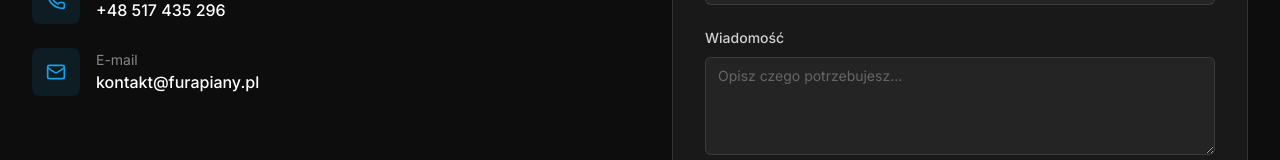
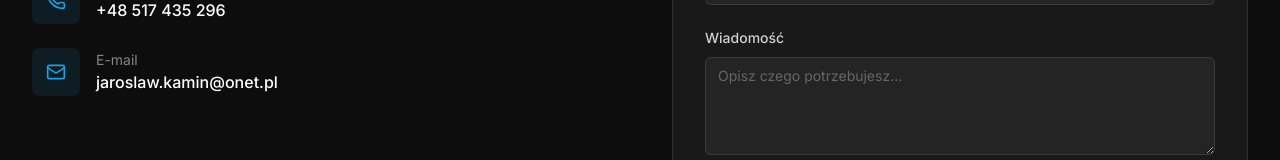
Before and after one commit to zlachtara/FuraPiany, a Next.js app: page / in a window 1280 px wide. Shown: the part 5401-5561 px from the top of the page. Built offline with nearby package versions, Linux system fonts and the light colour scheme.

Commit message:
my changes

```diff
--- a/components/contact.tsx
+++ b/components/contact.tsx
@@ -34,7 +34,7 @@ export function Contact() {
 
             <div className="mt-8 space-y-6">
               <a
-                href="tel:+48000000000"
+                href="tel:+48517435296"
                 className="flex items-center gap-4 text-background/80 transition-colors hover:text-primary"
               >
                 <div className="flex h-12 w-12 items-center justify-center rounded-lg bg-primary/10 text-primary">
@@ -54,7 +54,7 @@ export function Contact() {
                 </div>
                 <div>
                   <p className="text-sm text-background/50">E-mail</p>
-                  <p className="font-medium text-background">kontakt@furapiany.pl</p>
+                  <p className="font-medium text-background">jaroslaw.kamin@onet.pl</p>
                 </div>
               </a>
             </div>
--- /dev/null
+++ b/pnpm-workspace.yaml
@@ -0,0 +1,2 @@
+onlyBuiltDependencies:
+  - sharp
```
Also changed, not shown: 1 other file (tests, documents, lock files or other folders).
